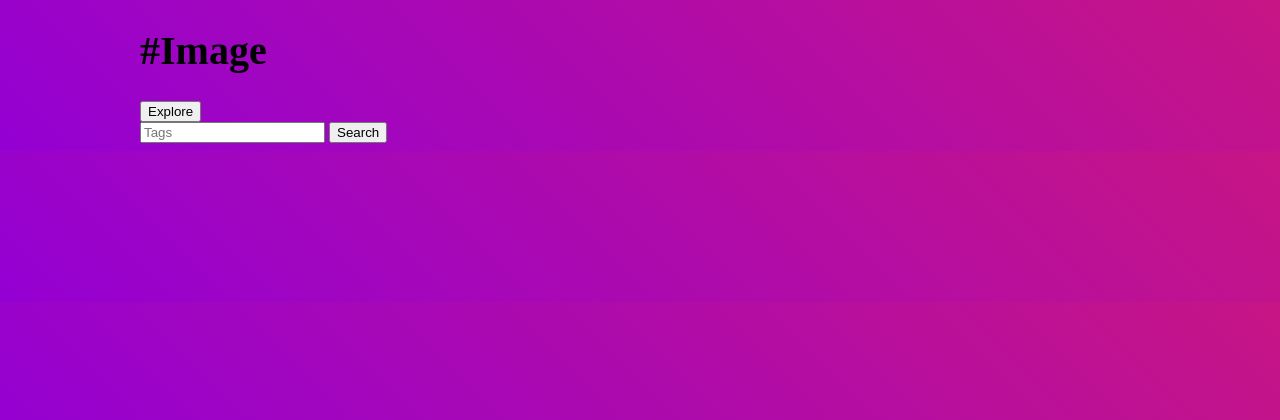
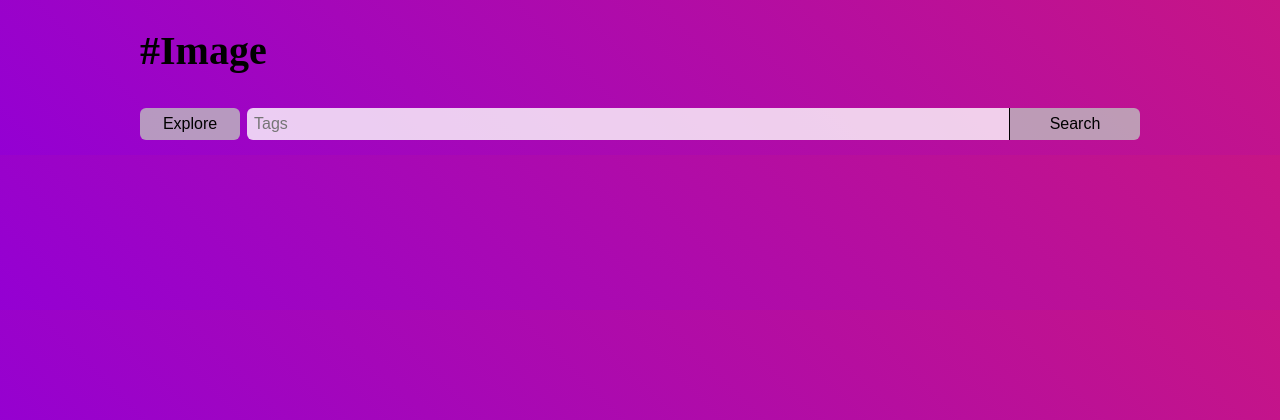
Before and after one commit to trainmaniak/tag-image, a Flask app: page / in a window 1280 px wide. Shown: the top 420 px of the page. Run offline with Flask 2, Linux system fonts and the light colour scheme.

Commit message:
search done

```diff
--- a/app.py
+++ b/app.py
@@ -8,8 +8,14 @@ import subprocess
 
 app = Flask(__name__)
 
+class LastActions:
+    lastAlbums = None
+    lastSearch = ""
+    lastAction = 0   # 0-explore, 1-search
+
 db = Database()
-lastNewAlbums = None
+la = LastActions()
+
 htmlContentFile = "content.html"
 
 @app.route('/', methods = ['POST', 'GET'])
@@ -17,45 +23,55 @@ def index():
     # nothing form / home page
     #-------------------------
     if request.method != 'POST':
-        return render_template("index.html", appName = db.appName, content = "")
+        return render_template("index.html", appName = db.appName, lastSearch=la.lastSearch, content = "")
     else:
         # save form (save tags)
         #----------------------
         if "saveTags" in request.form:
-            for newOne in lastNewAlbums:
+            for newOne in la.lastAlbums:
                 if (newOne.name == request.form["subdirName"]):
                     tags = request.form["tags"].replace(" ", "").split(",")
                     col(PrintOutput.OK, tags)
-                    db.add_entry(newOne.name, request.form["date"], tags)
+
+                    if (la.lastAction == 0):
+                        db.add_entry(newOne.name, request.form["date"], tags)
+                    else:
+                        db.change_entry(newOne.name, request.form["date"], tags)
 
                     # TODO save after search ???? > lastNewAlbums
+
+            if (la.lastAction == 0):
+                return explore()
+            else:
+                return search()
 
         # open form (open location in file manager)
         #------------------------------------------
         elif "openLocation" in request.form:
-            for newOne in lastNewAlbums:
+            for newOne in la.lastAlbums:
                 if (newOne.name == request.form["subdirName"]):
                     path = db.rootDir + "/" + newOne.name
                     os.system('xdg-open "%s"' % path)
 
                     # TODO open after search ???? > lastNewAlbums
 
+            if (la.lastAction == 0):
+                return explore()
+            else:
+                return search()
+
         # search form (search for existing albums)
         #-----------------------------------------
         elif "search" in request.form:
-            tags = request.form["searchTags"].replace(" ", "").split(",")
-            db.search(tags)
-
-            content = get_content(tags)
-
-            return render_template("index.html", appName=db.appName, content=content)
+            la.lastAction = 1
+            la.lastSearch = request.form["searchTags"]
+            return search()
 
         # explore form (search for new albums)
         #-------------------------------------
         elif "explore" in request.form:
-            pass
-
-        return explore()
+            la.lastAction = 0
+            return explore()
 
 @app.errorhandler(404)
 def page_not_found(error):
@@ -64,41 +80,70 @@ def page_not_found(error):
 def get_content(items):
     content = ""
     for oneItem in items:
+        tags = None
+        if (oneItem.tags == None):
+            tags = ""
+        else:
+            tags = " value=\"" + ", ".join(oneItem.tags) + "\" "
+
         content += "<div class=\"entry\">" \
                     "<form action=\"http://localhost:5000/\" method=\"post\">" \
                     "<label for=\"subdirName\">" + oneItem.name + "</label>" \
                     "<input type=\"hidden\" name=\"subdirName\" value=\"" + oneItem.name + "\">" \
-                    "<input type=\"text\" name=\"tags\" placeholder=\"Tags\">" \
-                    "<input type=\"text\" name=\"date\" value=\"" + oneItem.date + "\" placeholder=\"Date\">" \
-                    "<input type=\"submit\" name=\"saveTags\" value=\"Save\">" \
-                    "<input type=\"submit\" name=\"openLocation\" value=\"Open\"></form>" \
+                    "<input class=\"txt_tags\" type=\"text\" name=\"tags\" placeholder=\"Tags\"" + tags + ">" \
+                    "<input class=\"txt_date\" type=\"text\" name=\"date\" value=\"" + oneItem.date + "\" placeholder=\"Date\">" \
+                    "<input class=\"btn_save\" type=\"submit\" name=\"saveTags\" value=\"Save\">" \
+                    "<input class=\"btn_open\" type=\"submit\" name=\"openLocation\" value=\"Open\"></form>" \
                     "</div>"
 
     return content
 
+def search():
+    primaryMatches = None
+    secondaryMatches = list()
+    if (la.lastSearch == ""):
+        primaryMatches = db.entries
+    else:
+        tags = la.lastSearch.replace(" ", "").split(",")
+        primaryMatches, secondaryMatches = db.search(tags)
+
+    if (len(primaryMatches) == 0 and len(secondaryMatches) == 0):
+        content = "<h2>No items found</h2>"
+        return render_template("index.html", appName=db.appName, lastSearch=la.lastSearch, content=content)
+
+    la.lastAlbums = list()
+    la.lastAlbums.extend(primaryMatches)
+    la.lastAlbums.extend(secondaryMatches)
+
+    content = "<h2>Found items:</h2>"
+
+    prim = get_content(primaryMatches)
+    if (prim != ""):
+        content += "<div id=\"prim\">"
+        content += prim
+        content += "</div>"
+
+    sec = get_content(secondaryMatches)
+    if (sec != ""):
+        content += "<div id=\"sec\">"
+        content += sec
+        content += "</div>"
+
+    return render_template("index.html", appName=db.appName, lastSearch=la.lastSearch, content=content)
 
 def explore():
     reload_entry()
 
-    '''
-    htmlContent = open(htmlContentFile, 'r')
-    content = htmlContent.read()
-    htmlContent.close()
-    '''
-    content = "<div id=\"content\">"
     newAlbums = db.explore()
     if (len(newAlbums) == 0):
-        content = "<div id=\"empty-content\">Nothing new</div>"
-        return render_template("index.html", appName = db.appName, content=content)
+        content = "<h2>Nothing new</h2>"
+        return render_template("index.html", appName = db.appName, lastSearch=la.lastSearch, content=content)
 
-    # newOne[0]-subdirName, newOne[1]-dirDate
+    la.lastAlbums = newAlbums
+
+    content = "<h2>New albums:</h2>"
     content += get_content(newAlbums)
-
-    content += "</div>"
-
-    global lastNewAlbums
-    lastNewAlbums = newAlbums
-    return render_template("index.html", appName = db.appName, content=content)
+    return render_template("index.html", appName = db.appName, lastSearch=la.lastSearch, content=content)
 
 def reload_entry():
     db.close_entries()
@@ -124,9 +169,6 @@ if __name__ == "__main__":
     app.run()
     #webbrowser.open("http://example.com/")
     #subprocess.Popen(['xdg-open', 'http://example.com/'])
-
-
-
 
 '''
 from appJar import gui
--- a/entries.txt
+++ b/entries.txt
@@ -1 +1,4 @@
-b;2018.01.24;tag1
+b;2018.01.24;tag1/tag22
+c;2018.01.24;tag1/tag2/tag3
+a;2018.01.24;tag1
+NewFolde;;
--- a/static/css/style.css
+++ b/static/css/style.css
@@ -1,5 +1,6 @@
 body {
     background: linear-gradient(45deg, darkviolet, mediumvioletred);
+    font-family: Ubuntu;
 }
 
 #page {
@@ -7,16 +8,98 @@ body {
     margin: 0 auto;
 }
 
+#content {
+}
+
+h2 {
+    margin-top: 20px;
+    padding-top: 20px;
+    border-top: 2px solid black;
+}
+
 h1 {
     font-size: 40px;
 }
 
-.entry form {
-    padding: 7px 0;
+#btn_explore {
+    float: left;
+    width: 100px;
+    margin: 7px 0;
+    margin-right: 7px;
+}
+
+#btn_search {
+    float: right;
+    width: 130px;
+    margin: 7px 0;
+    margin-left: 0;
+    border-radius: 0 6px 6px 0;
+}
+
+#txt_search {
+    width: 763px;
+    margin: 7px 0;
+    border-right: none;
+    border-radius: 6px 0 0 6px;
+    border-right: 1px solid black;
+    margin-right: 0;
+}
+
+#prim {
+    border-left: 7px solid rgb(50, 255, 50);
+}
+
+#sec {
+    border-left: 7px solid orange;
+}
+
+.btn_save {
+    width: 70px;
+    margin-right: 10px;
+}
+
+.btn_open {
+    width: 70px;
 }
 
 .entry label {
-    font-size: 20px;
-    font-weight: bold;
-    margin-right: 15px;
+    font-size: 24px;
+    padding: 4px 0;
+    margin-left: 10px;
 }
+
+.entry form {
+    text-align: right;
+    padding: 5px 0;
+}
+
+input[type=text], input[type=search] {
+    background: rgba(255, 255, 255, 0.8);
+    font-size: 16px;
+    padding: 7px;
+    border: none;
+    border-radius: 6px;
+}
+
+input[type=submit] {
+    background: rgba(190, 190, 190, 0.8);
+    color: black;
+    font-size: 16px;
+    padding: 7px;
+    border: none;
+    border-radius: 6px;
+}
+
+.entry form label {
+    float: left;
+}
+
+.entry form .txt_tags {
+    width: 510px;
+    margin: 0px 10px
+}
+
+.entry form .txt_date {
+    width: 95px;
+    margin: 0 10px 0 0;
+}
--- a/templates/index.html
+++ b/templates/index.html
@@ -7,14 +7,16 @@
         <div id="page">
             <h1>#{{ appName|safe }}</h1>
             <form action="http://localhost:5000/" method="post">
-                <input type="submit" name="explore" value="Explore" />
+                <input id="btn_explore" type="submit" name="explore" value="Explore" />
             </form>
             <form action="http://localhost:5000/" method="post">
-                <input type="search" name="searchTags" placeholder="Tags" />
+                <input id="txt_search" type="search" name="searchTags" value="{{ lastSearch|safe }}" placeholder="Tags" />
                 <!--<input type="search" name="searchDate" placeholder="Date" />-->
-                <input type="submit" name="search" value="Search" />
+                <input id="btn_search" type="submit" name="search" value="Search" />
             </form>
-            {{ content|safe }}
+                <div id=content>
+                    {{ content|safe }}
+                </div>
         </div>
     </body>
 </html>
```
Also changed, not shown: core.py (+31 -10 lines).
